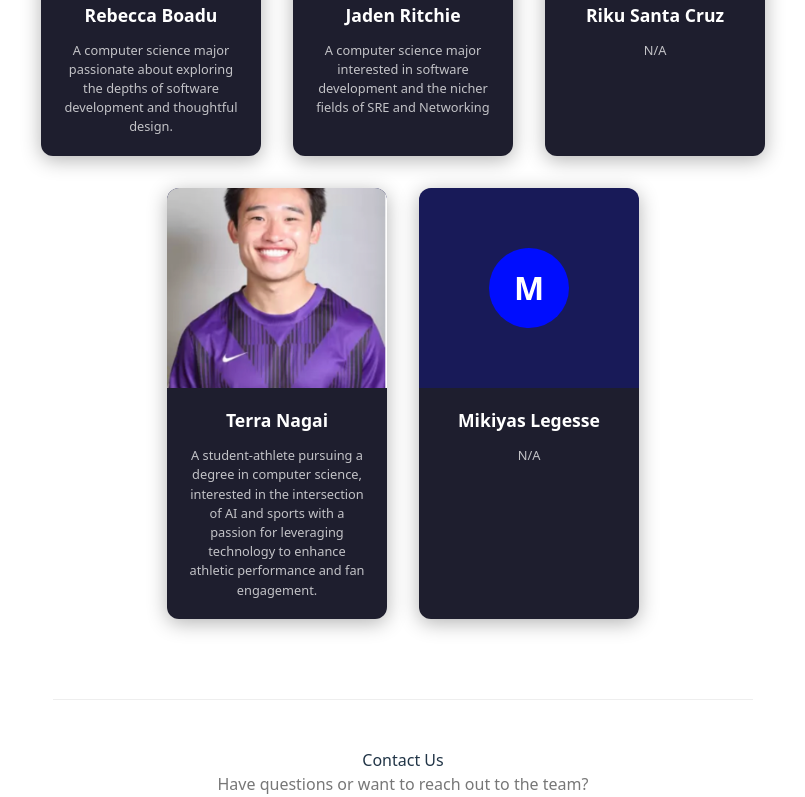
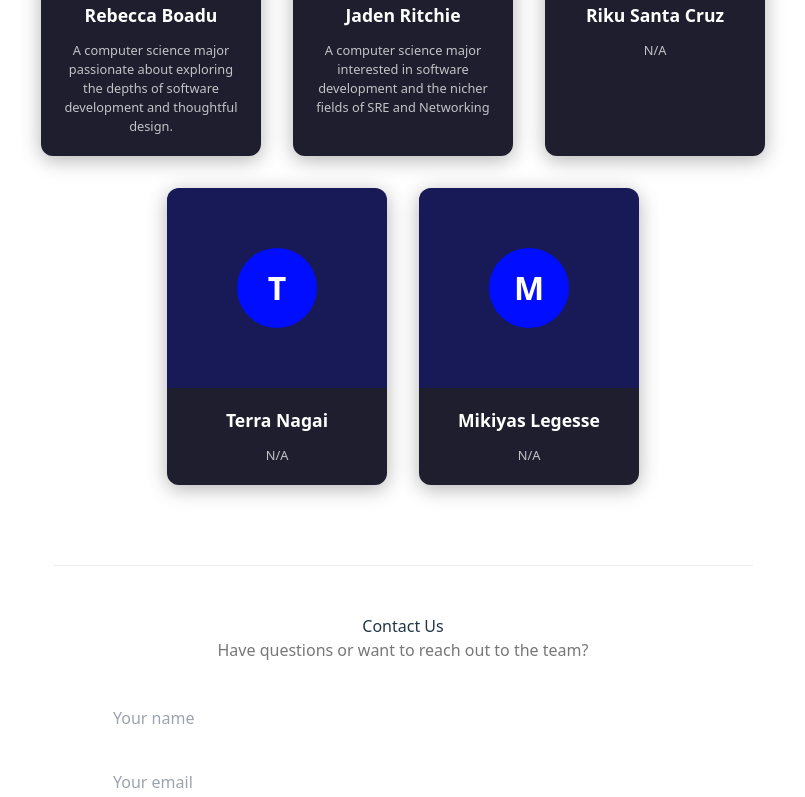
Before and after one commit to rboadu/rjrtm-frontend, a React (Vite) app in the folder react-app/: page /team in a window 1280 px wide. Shown: the part 498-1295 px from the top of the page, without its empty margins (237-1042 px from the left). Built offline with nearby package versions, Linux system fonts and the light colour scheme; no server answers.

Commit message:
Revert "add photo and bio"
This reverts commit 74b23a08d1a12dd95ecd364d4c67d371f6194cac.

```diff
--- a/react-app/src/sub_pages/Team.jsx
+++ b/react-app/src/sub_pages/Team.jsx
@@ -2,8 +2,6 @@ import ProfileCard from "../components/profile_card";
 import ContactUs from "../components/ContactUs";
 import JadenHeadshot from "../images/Jaden_headshot.jpeg";
 import RebeccaHeadshot from "../images/Profile.png";
-import TerraHeadshot from "../images/terra.png";
-
 const teamMembers = [
   {
     name: "Rebecca Boadu",
@@ -24,9 +22,8 @@ const teamMembers = [
   },
   {
     name: "Terra Nagai",
-    bio: "A student-athlete pursuing a degree in computer science, interested in the intersection of AI and sports with a passion for leveraging technology to enhance athletic performance and fan engagement.",
+    bio: "N/A",
     accentColor: "#000dfe",
-    photo: TerraHeadshot,
   },
   {
     name: "Mikiyas Legesse",
```
Also changed, not shown: react-app/src/images/terra.png (deleted).
